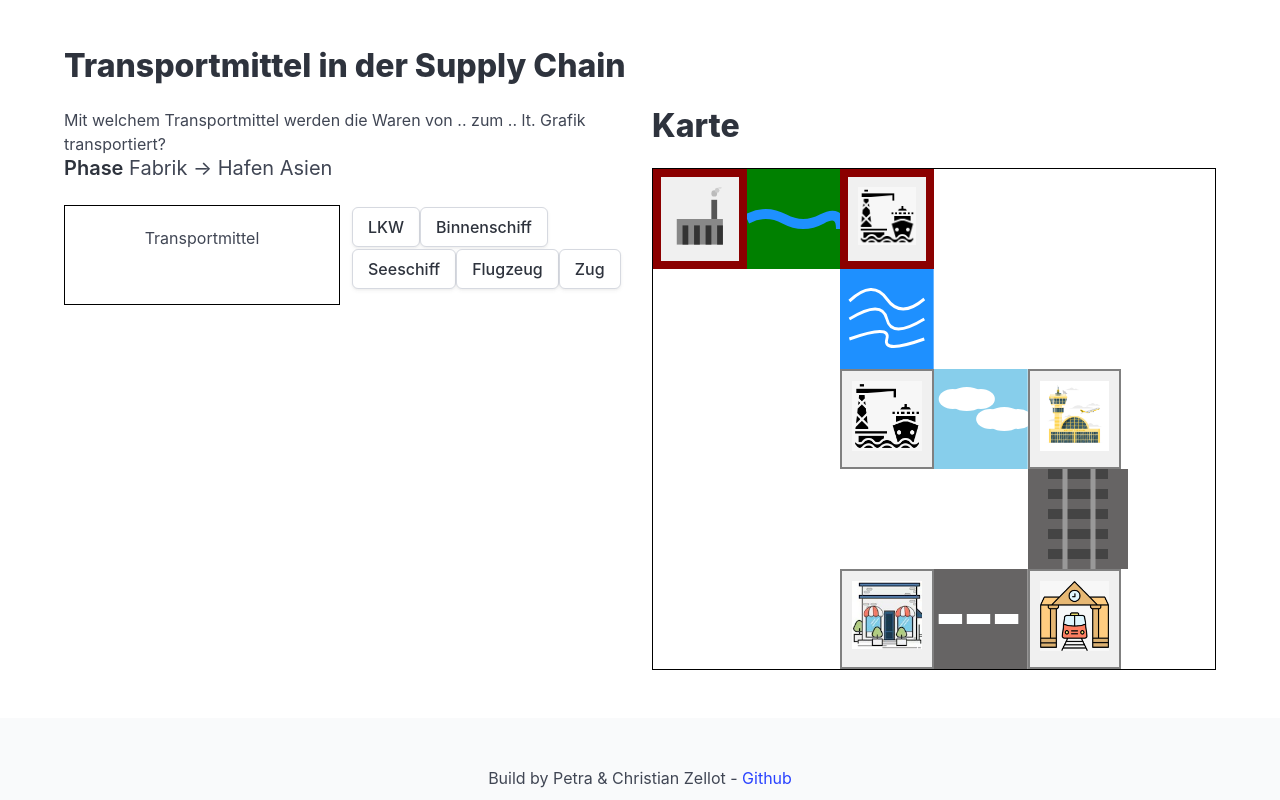
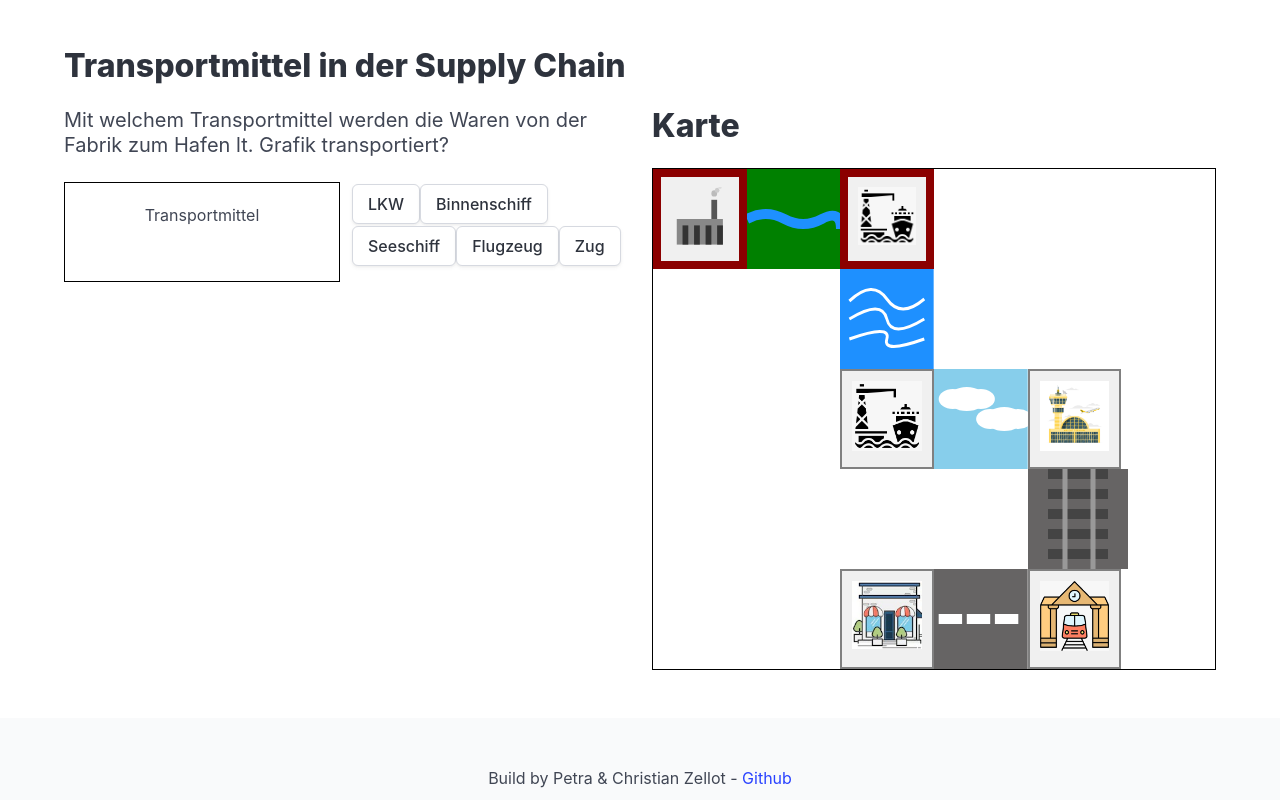
Before and after one commit to zelle7/supply-chain-guess-game, a React (Create React App) app: page / in a window 1280 px wide. Shown: the top 800 px of the page. Built offline with nearby package versions, Linux system fonts and the light colour scheme.

Commit message:
Adapt game state and text again

```diff
--- a/src/App.js
+++ b/src/App.js
@@ -214,8 +214,7 @@ function App() {
 
                     <div className="columns">
                         <div className="column">
-                            <h2>Mit welchem Transportmittel werden die Waren von .. zum .. lt. Grafik transportiert?</h2>
-                            <h2 className="subtitle"><strong>Phase</strong> {currentPhaseData.title}</h2>
+                            <h2 className="subtitle"> {currentPhaseData.title}</h2>
                             <DndContext onDragEnd={handleDragEnd} sensors={sensors}>
                                 <div className="fixed-grid has-2-cols">
                                     <div className="grid">
--- a/src/gamestate.js
+++ b/src/gamestate.js
@@ -124,7 +124,7 @@ export const phases = {
                 potentialAnswers: shuffle(COMP_TYPES),
             }
         ],
-        title: 'Fabrik -> Hafen Asien',
+        title: 'Mit welchem Transportmittel werden die Waren von der Fabrik zum Hafen lt. Grafik transportiert?',
     },
     2: {
         elements: [
@@ -149,7 +149,7 @@ export const phases = {
                 potentialAnswers: shuffle(COMP_TYPES),
             }
         ],
-        title: 'Hafen Asien -> Hafen Europa',
+        title: 'Mit welchem Transportmittel werden die Waren vom Hafen in Asien zum Hafen in Europa lt. Grafik transportiert?',
     },
     3: {
         elements: [
@@ -174,7 +174,7 @@ export const phases = {
                 potentialAnswers: shuffle(COMP_TYPES),
             }
         ],
-        title: 'Hafen Europa -> Flughafen Wien',
+        title: 'Mit welchem Transportmittel werden die Waren vom Hafen zum Flughafen lt. Grafik transportiert?',
     },
     4: {
         elements: [
@@ -199,7 +199,7 @@ export const phases = {
                 potentialAnswers: shuffle(COMP_TYPES),
             }
         ],
-        title: 'Flughafen Wien -> Bahnhof Wien',
+        title: 'Mit welchem Transportmittel werden die Waren vom Flughafen Wien zum Bahnhof Wien lt. Grafik transportiert?',
     },
     5: {
         elements: [
@@ -224,7 +224,7 @@ export const phases = {
                 potentialAnswers: shuffle(COMP_TYPES),
             }
         ],
-        title: 'Bahnhof Wien -> Geschäft',
+        title: 'Mit welchem Transportmittel werden die Waren vom Bahnhof zum Geschäft lt. Grafik transportiert?',
     },
 }
 
```
